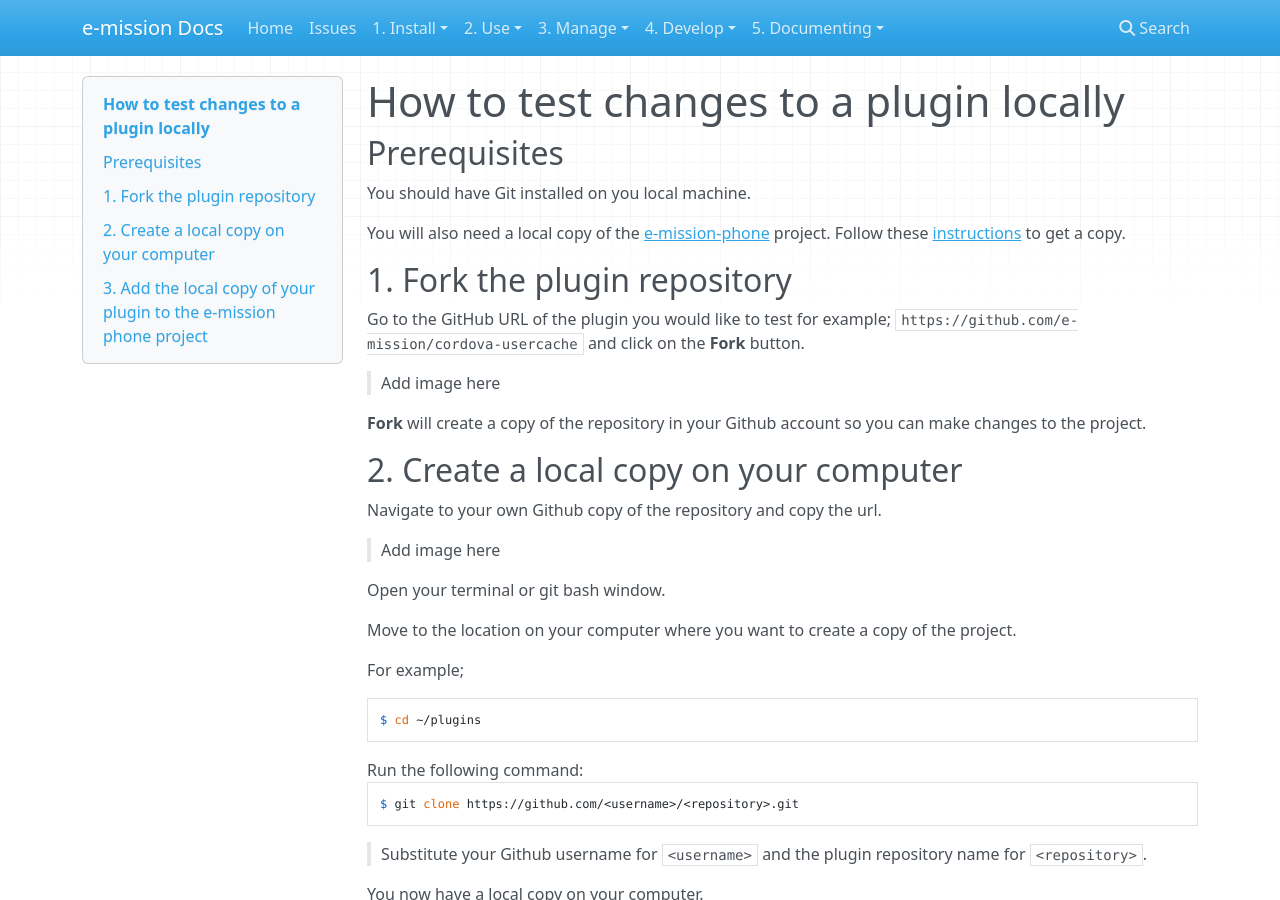
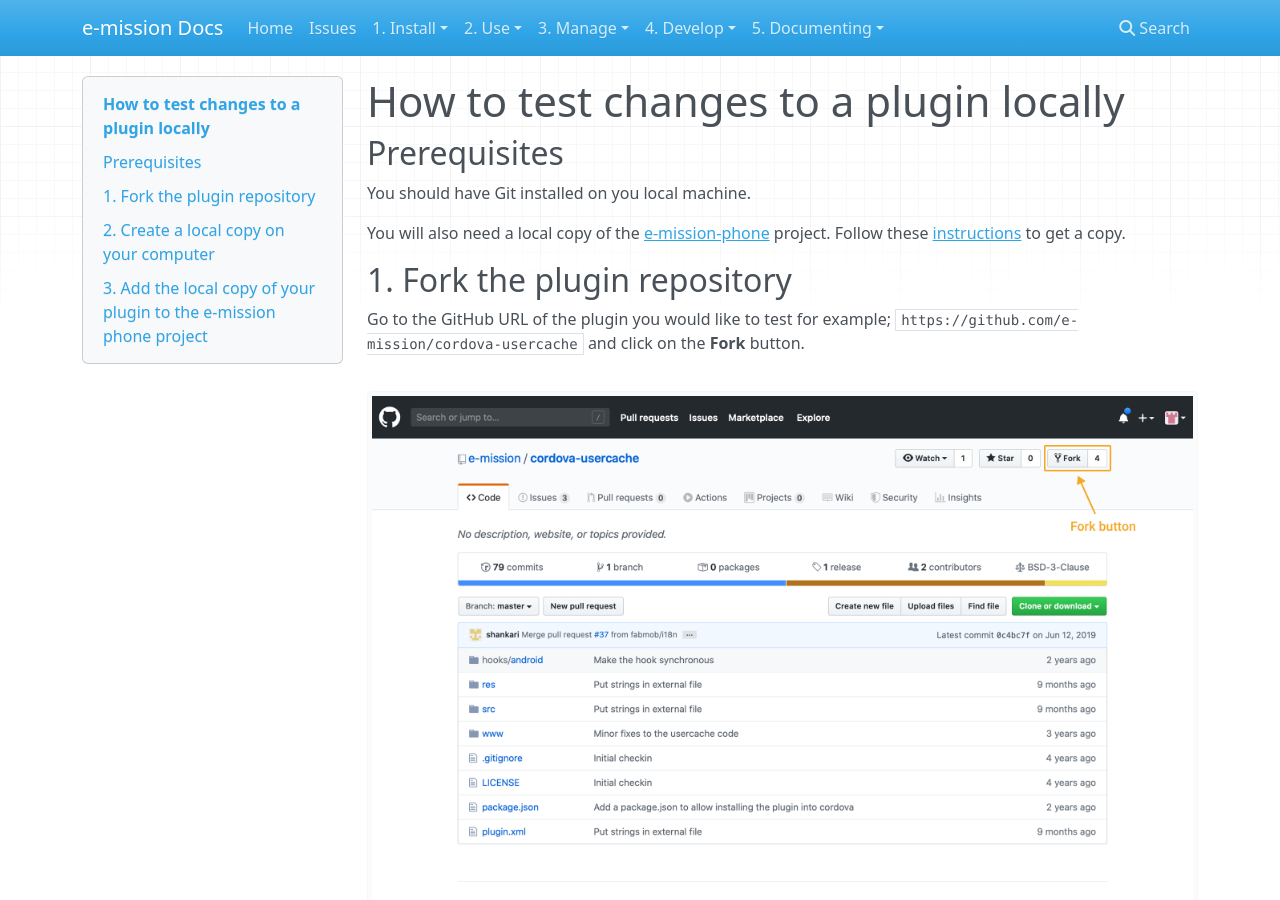
Before and after one commit to e-mission/e-mission-docs, an MkDocs documentation site: the page built from docs/dev/front/how_to_test_changes _to_a_plugin.md, in a window 1280 px wide and 900 px high. Built offline with MkDocs 1.6.1, drawn with Linux system fonts in a browser that asks for light colours; nearby versions of some CDN libraries.

Commit message:
add images to docs

```diff
--- a/docs/dev/front/how_to_test_changes _to_a_plugin.md
+++ b/docs/dev/front/how_to_test_changes _to_a_plugin.md
@@ -7,13 +7,15 @@
 
 ## 1. Fork the plugin repository
 Go to the GitHub URL of the plugin you would like to test for example; ` https://github.com/e-mission/cordova-usercache` and click on the  **Fork** button.
-> Add image here
+
+![Fork a project](../../assets/test_changes_to_a_plugin/fork-project.png)
 
 **Fork** will create a copy of the repository in your Github account so you can make changes to the project.
 
 ## 2. Create a local copy on your computer
 Navigate to your own Github copy of the repository and copy the url.
-> Add image here
+
+![Fork a project](../../assets/test_changes_to_a_plugin/copy-project-url.png)
 
 Open your terminal or git bash window.
 
```
